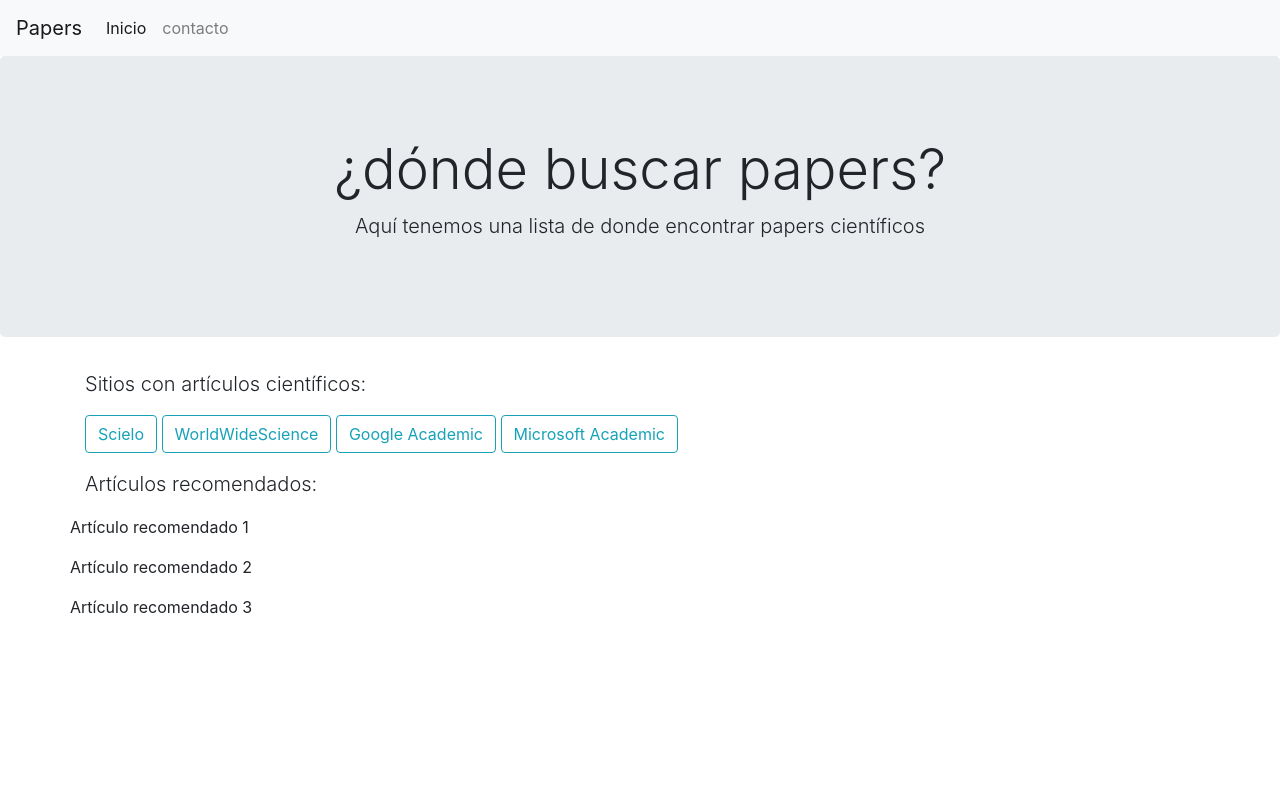
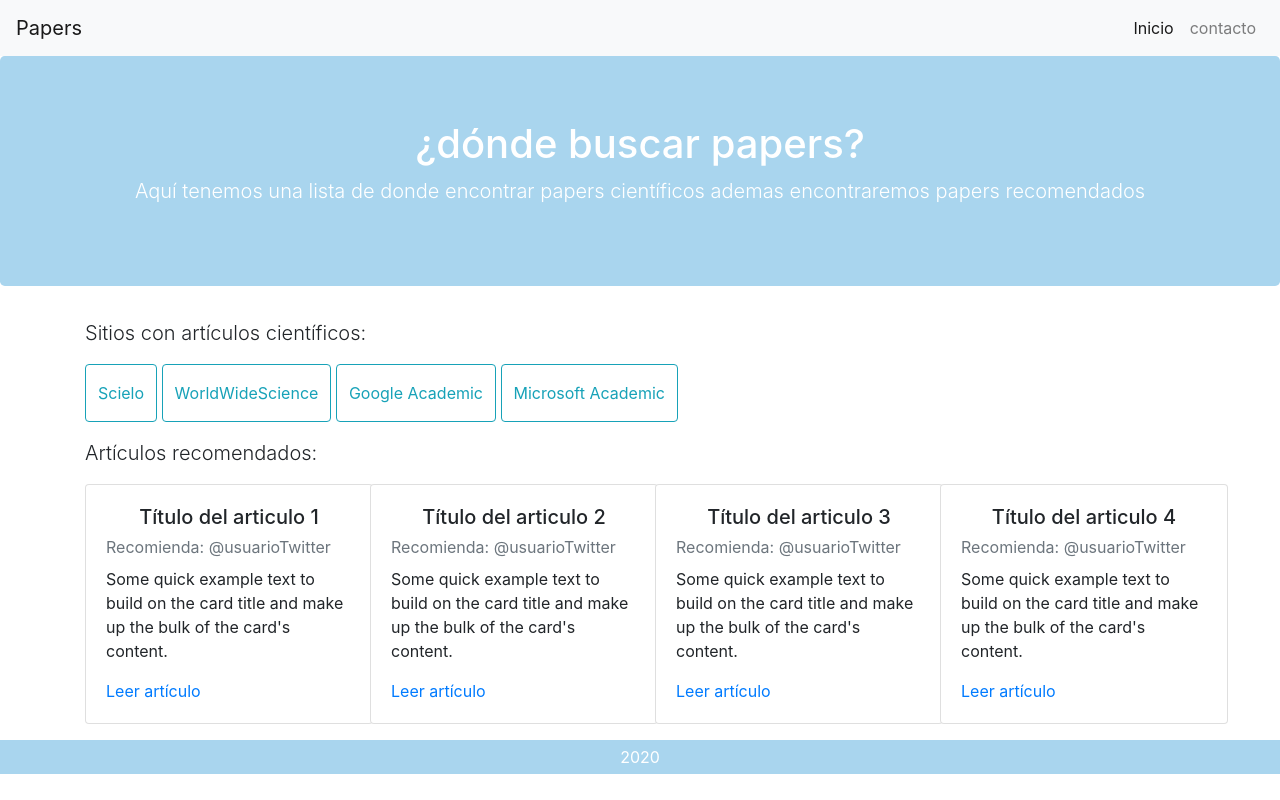
Before and after one commit to cristianloayza/papers, a plain HTML site: page index.html in a window 1280 px wide. Drawn offline with nearby package versions, Linux system fonts and the light colour scheme.

Commit message:
presentacion

```diff
--- a/index.html
+++ b/index.html
@@ -7,6 +7,7 @@
 
     <!-- Bootstrap CSS -->
     <link rel="stylesheet" href="https://cdn.jsdelivr.net/npm/bootstrap@4.5.3/dist/css/bootstrap.min.css" integrity="sha384-TX8t27EcRE3e/ihU7zmQxVncDAy5uIKz4rEkgIXeMed4M0jlfIDPvg6uqKI2xXr2" crossorigin="anonymous">
+    <link rel="stylesheet" href="style.css">
 
     <title>donde buscar papers</title>
   </head>
@@ -18,7 +19,7 @@
         <span class="navbar-toggler-icon"></span>
       </button>
       <div class="collapse navbar-collapse" id="navbarSupportedContent">
-        <ul class="navbar-nav mr-auto">
+        <ul class="navbar-nav ml-auto">
           <li class="nav-item active">
             <a class="nav-link" href="#">Inicio</a>
           </li>
@@ -30,9 +31,9 @@
     </nav>
     <!-- Jumbotron -->
     <div class="jumbotron">
-      <div class="container py-3">
-        <h1 class="text-center display-4">¿dónde buscar papers?</h1>
-        <p class="lead text-center">Aquí tenemos una lista de donde encontrar papers científicos</p>
+      <div class="container ">
+        <h1 class="text-center">¿dónde buscar papers?</h1>
+        <p class="lead text-center">Aquí tenemos una lista de donde encontrar papers científicos ademas encontraremos papers recomendados</p>
       </div>
     </div>
 
@@ -41,10 +42,10 @@
       <div class="row">
         <div class="col">
           <p class="lead">Sitios con artículos científicos:</p>
-          <a href="https://scielo.org/" target="_blank" class="btn btn-outline-info">Scielo</a>
-          <a href="https://worldwidescience.org/" target="_blank" class="btn btn-outline-info">WorldWideScience</a>
-          <a href="https://scholar.google.es/" target="_blank" class="btn btn-outline-info">Google Academic</a>
-          <a href="https://academic.microsoft.com/" target="_blank" class="btn btn-outline-info">Microsoft Academic</a>
+          <a href="https://scielo.org/" target="_blank" class="btn btn-outline-info py-3">Scielo</a>
+          <a href="https://worldwidescience.org/" target="_blank" class="btn btn-outline-info py-3">WorldWideScience</a>
+          <a href="https://scholar.google.es/" target="_blank" class="btn btn-outline-info py-3">Google Academic</a>
+          <a href="https://academic.microsoft.com/" target="_blank" class="btn btn-outline-info py-3">Microsoft Academic</a>
         </div>
       </div>
     </div>
@@ -57,13 +58,57 @@
         </div>
       </div>
       <div class="row">
-        <p>Artículo recomendado 1</p>
+        <div class="col-sm-3">
+          <div class="card" style="width: 18rem;">
+            <div class="card-body">
+              <h5 class="card-title text-center">Título del articulo 1</h5>
+              <p class="card-subtitle mb-2 text-muted">Recomienda: @usuarioTwitter</p>
+              <p class="card-text">Some quick example text to build on the card title and make up the bulk of the card's content.</p>
+              <a href="#" class="card-link">Leer artículo</a>
+            </div>
+          </div>
+        </div>
+        <div class="col-sm-3">
+          <div class="card" style="width: 18rem;">
+            <div class="card-body">
+              <h5 class="card-title text-center">Título del articulo 2</h5>
+              <p class="card-subtitle mb-2 text-muted">Recomienda: @usuarioTwitter</p>
+              <p class="card-text">Some quick example text to build on the card title and make up the bulk of the card's content.</p>
+              <a href="#" class="card-link">Leer artículo</a>
+            </div>
+          </div>
+        </div>
+        <div class="col-sm-3">
+          <div class="card" style="width: 18rem;">
+            <div class="card-body">
+              <h5 class="card-title text-center">Título del articulo 3</h5>
+              <p class="card-subtitle mb-2 text-muted">Recomienda: @usuarioTwitter</p>
+              <p class="card-text">Some quick example text to build on the card title and make up the bulk of the card's content.</p>
+              <a href="#" class="card-link">Leer artículo</a>
+            </div>
+          </div>
+        </div>
+        <div class="col-sm-3">
+          <div class="card" style="width: 18rem;">
+            <div class="card-body">
+              <h5 class="card-title text-center">Título del articulo 4</h5>
+              <p class="card-subtitle mb-2 text-muted">Recomienda: @usuarioTwitter</p>
+              <p class="card-text">Some quick example text to build on the card title and make up the bulk of the card's content.</p>
+              <a href="#" class="card-link">Leer artículo</a>
+            </div>
+          </div>
+        </div>
       </div>
-      <div class="row">
-        <p>Artículo recomendado 2</p>
-      </div>
-      <div class="row">
-        <p>Artículo recomendado 3</p>
+    </div>
+
+    <!-- Footer -->
+    <div class="container-fluid footer-paper">
+      <div class="container">
+        <div class="row">
+          <div class="col">
+            <p class="text-center">2020</p>
+          </div>
+        </div>
       </div>
     </div>
 
--- a/style.css
+++ b/style.css
@@ -1,3 +1,14 @@
 .jumbotron{
-  background-color: rgba(136, 208, 241, 0.438);
+  background-color: rgba(61, 159, 216, 0.438);
+  color: #ffffff;
 }
+
+.footer-paper{
+  background-color:rgba(61, 159, 216, 0.438);
+  color: #ffffff;
+}
+
+.footer-paper p{
+  margin-top: 5px;
+  margin-bottom: 5px;
+}
```
